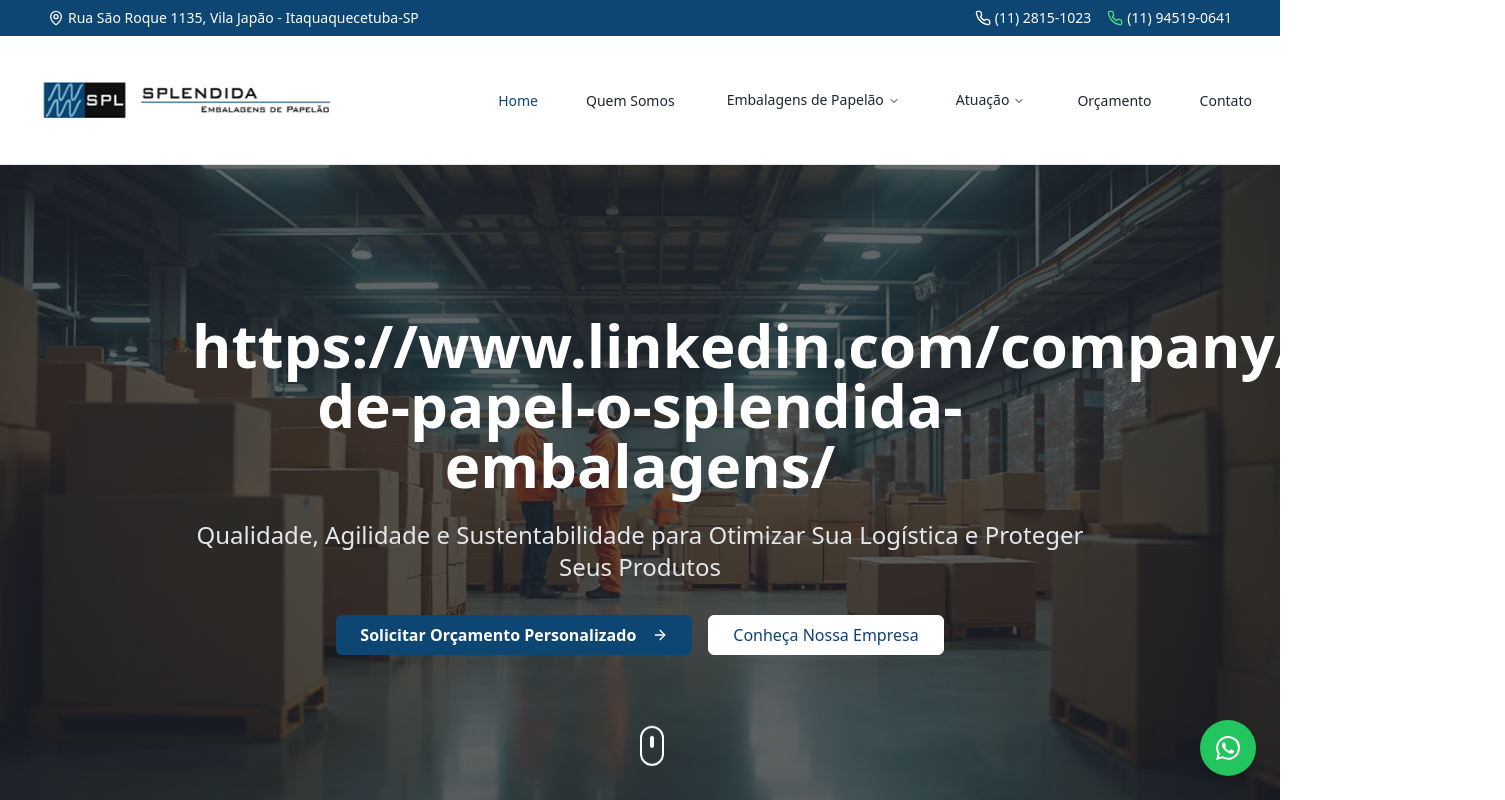
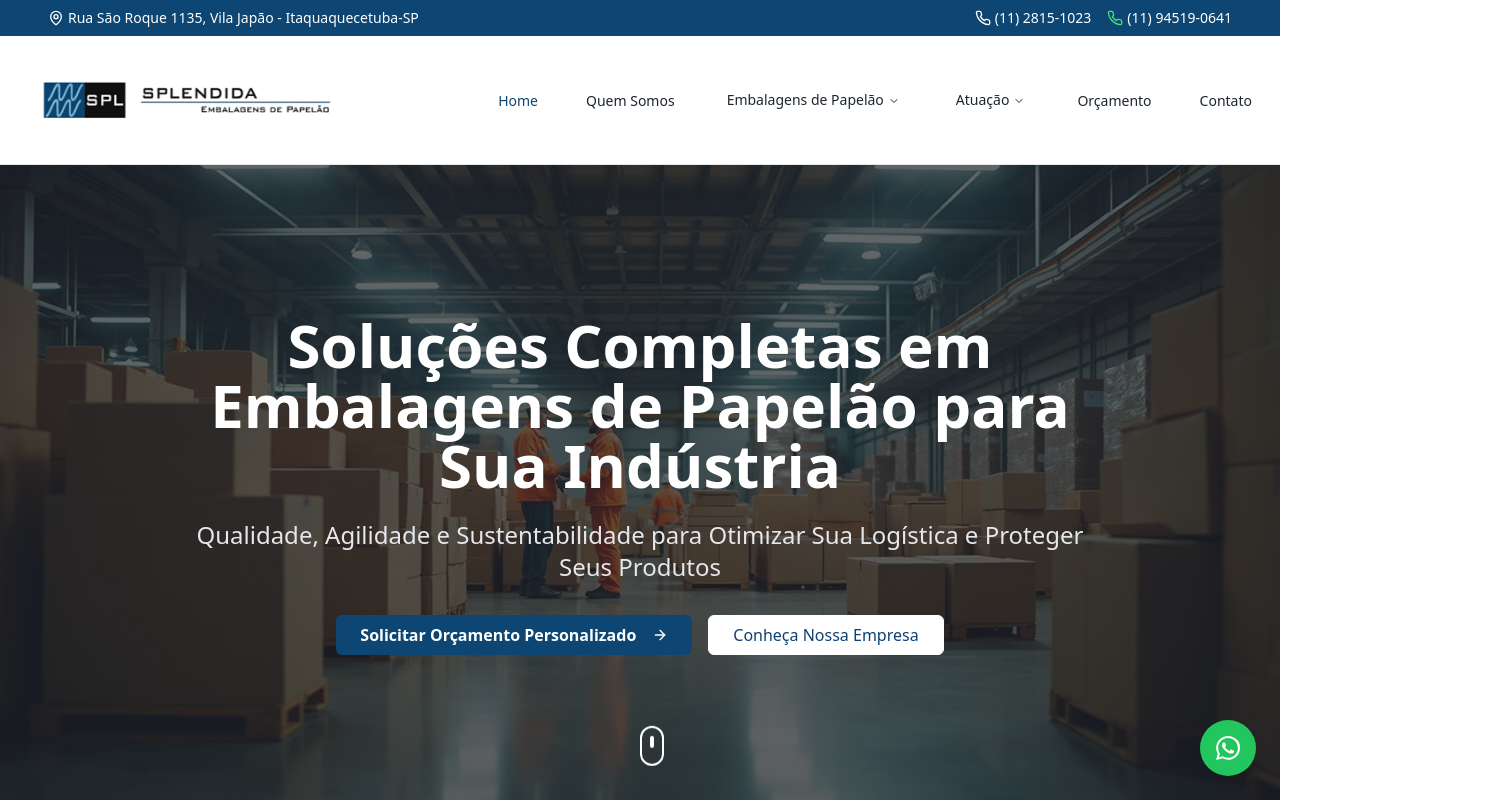
Before and after one commit to petrosinoo/splendida-reimagined-packaging, a React (Vite) app: page / in a window 1280 px wide. Shown: the top 800 px of the page, 1505 px wide, since content can reach past the window. Built offline with nearby package versions, Linux system fonts and the light colour scheme.

Commit message:
Atualizar texto do H1
Atualizado o texto do H1 para "Soluções Completas em Embalagens de Papelão para Sua Indústria".

```diff
--- a/src/components/Hero.tsx
+++ b/src/components/Hero.tsx
@@ -15,7 +15,7 @@ const Hero = () => {
       <div className="container mx-auto px-4 text-center text-white">
         <div className="max-w-4xl mx-auto">
           <h1 className="text-4xl md:text-5xl lg:text-6xl font-bold mb-6 leading-tight">
-            https://www.linkedin.com/company/caixas-de-papel-o-splendida-embalagens/
+            Soluções Completas em Embalagens de Papelão para Sua Indústria
           </h1>
 
           <p className="text-xl md:text-2xl mb-8 text-gray-200 leading-relaxed">
```
